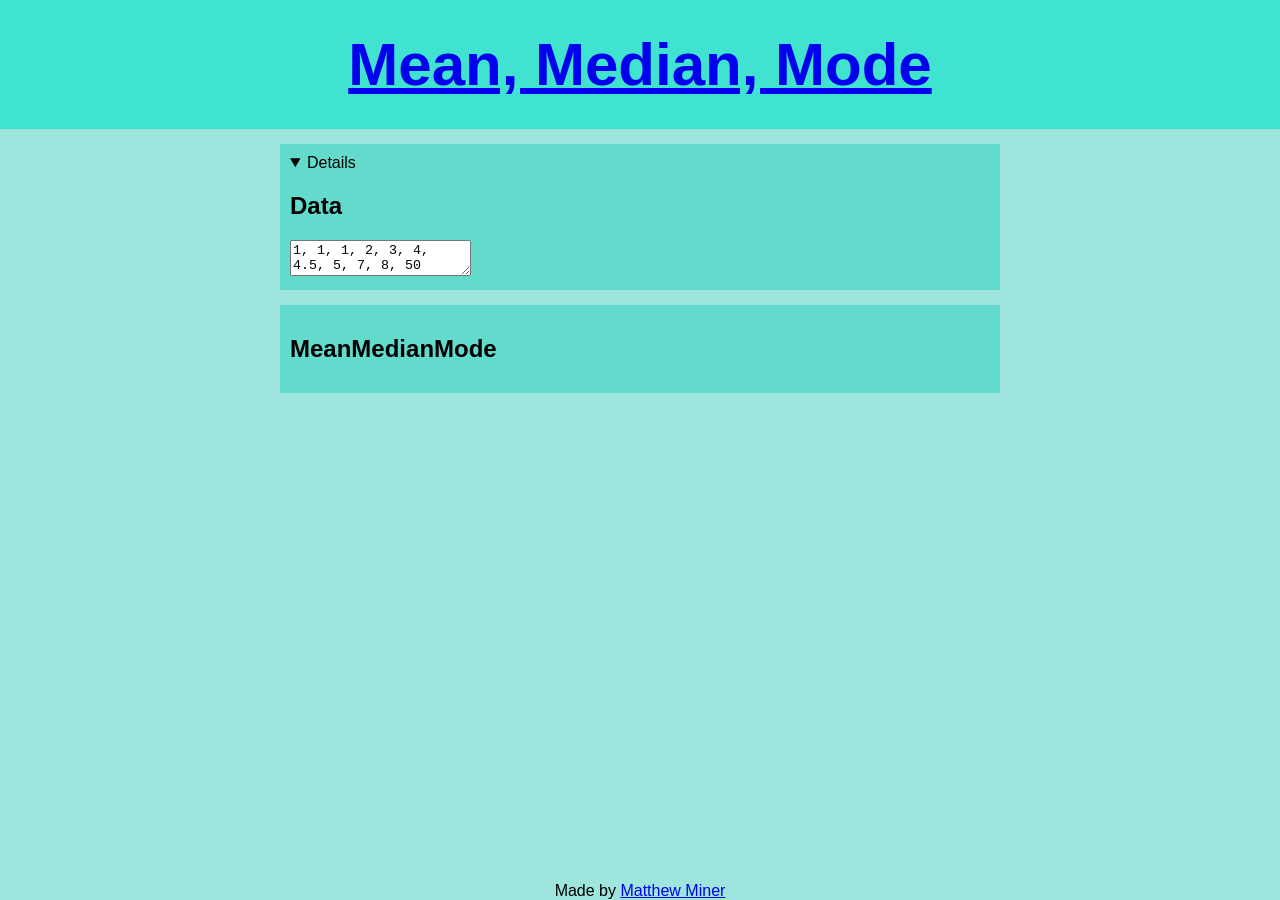
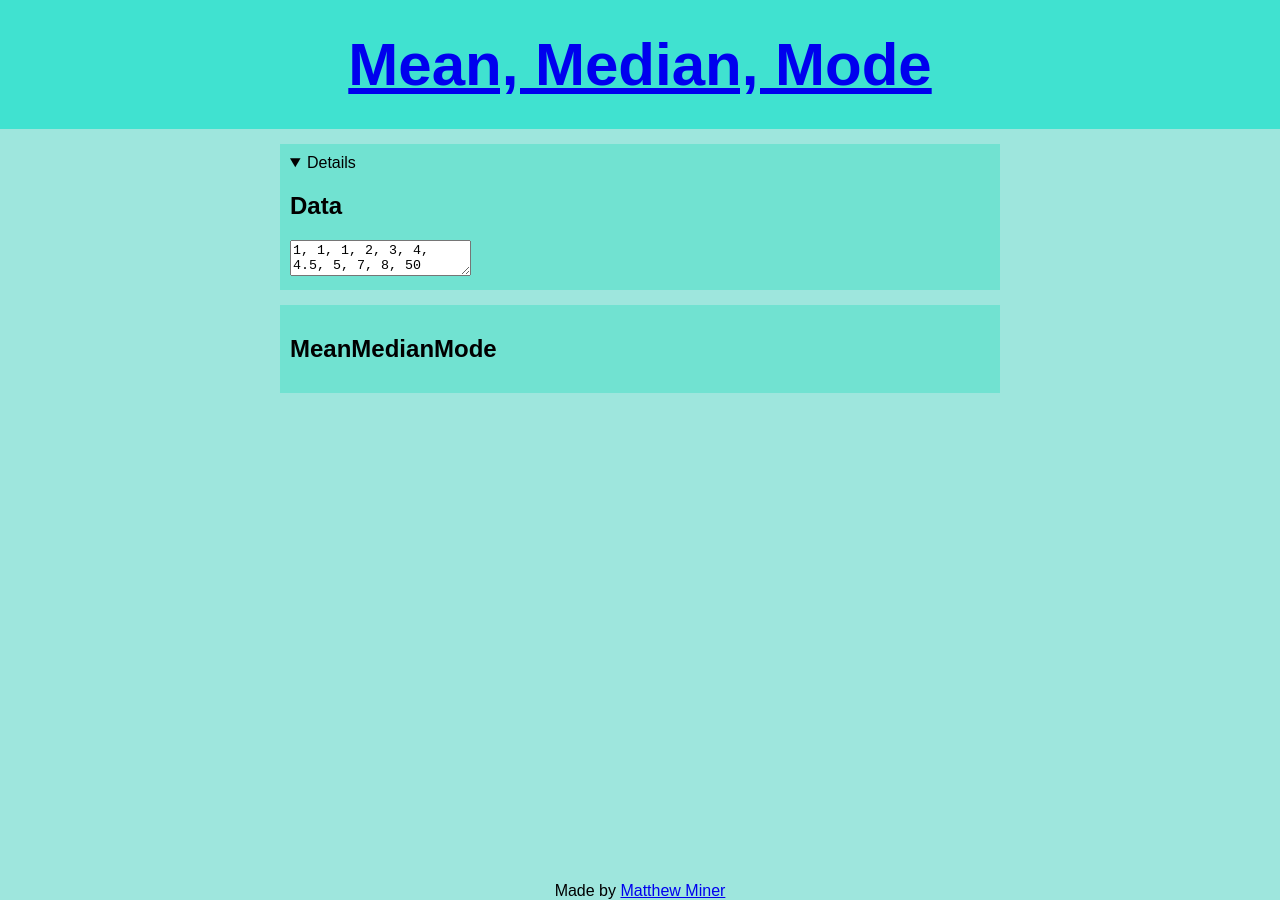
Before and after one commit to mminer237/meanmedianmode, a Jekyll site: the page built from index.html, in a window 1280 px wide. Built offline with Jekyll 4.4.1, drawn with Linux system fonts in a browser that asks for light colours.

Commit message:
Made section background color more distinct

```diff
--- a/css/style.scss
+++ b/css/style.scss
@@ -3,7 +3,7 @@
 :root {
 	--primary-color: #40e2d0;
 	--background-color: #9ee6dd;
-	--section-background-color: #62dbcd;
+	--section-background-color: #71e2d1;
 	--text-color: black;
 }
 body {
```
